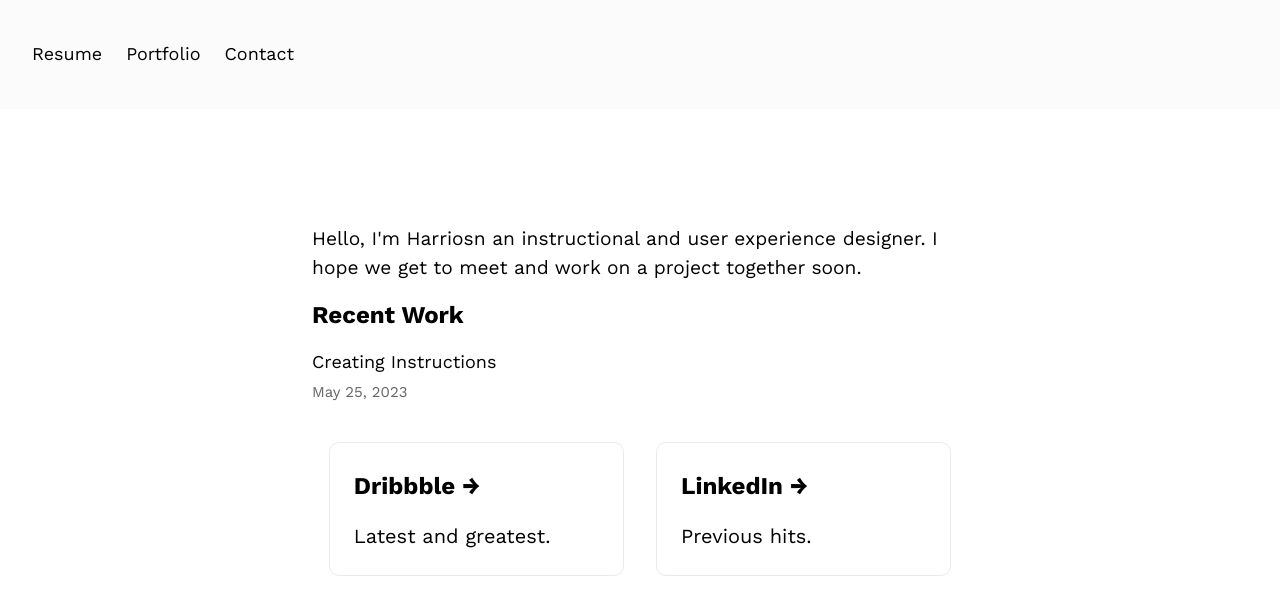
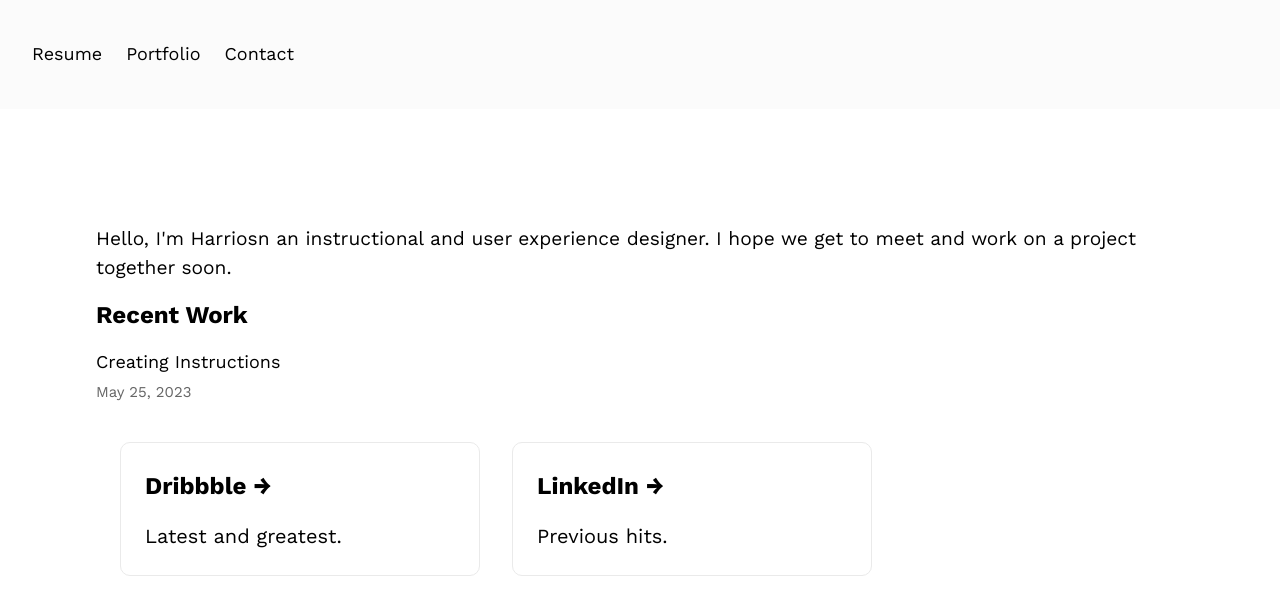
Before and after one commit to hgiven/subday, a Next.js app: page / in a window 1280 px wide. Shown: the top 614 px of the page. Built offline with nearby package versions, Linux system fonts and the light colour scheme.

Commit message:
made edits to layout.module

```diff
--- a/components/layout.module.css
+++ b/components/layout.module.css
@@ -6,8 +6,7 @@
 
  .container {
     min-height: 75vh;
-    max-width: 45rem;
-    padding: 0 2rem;
+    padding: 0 3rem;
     display: flex;
     flex-direction: column;
     justify-content: center;
```
